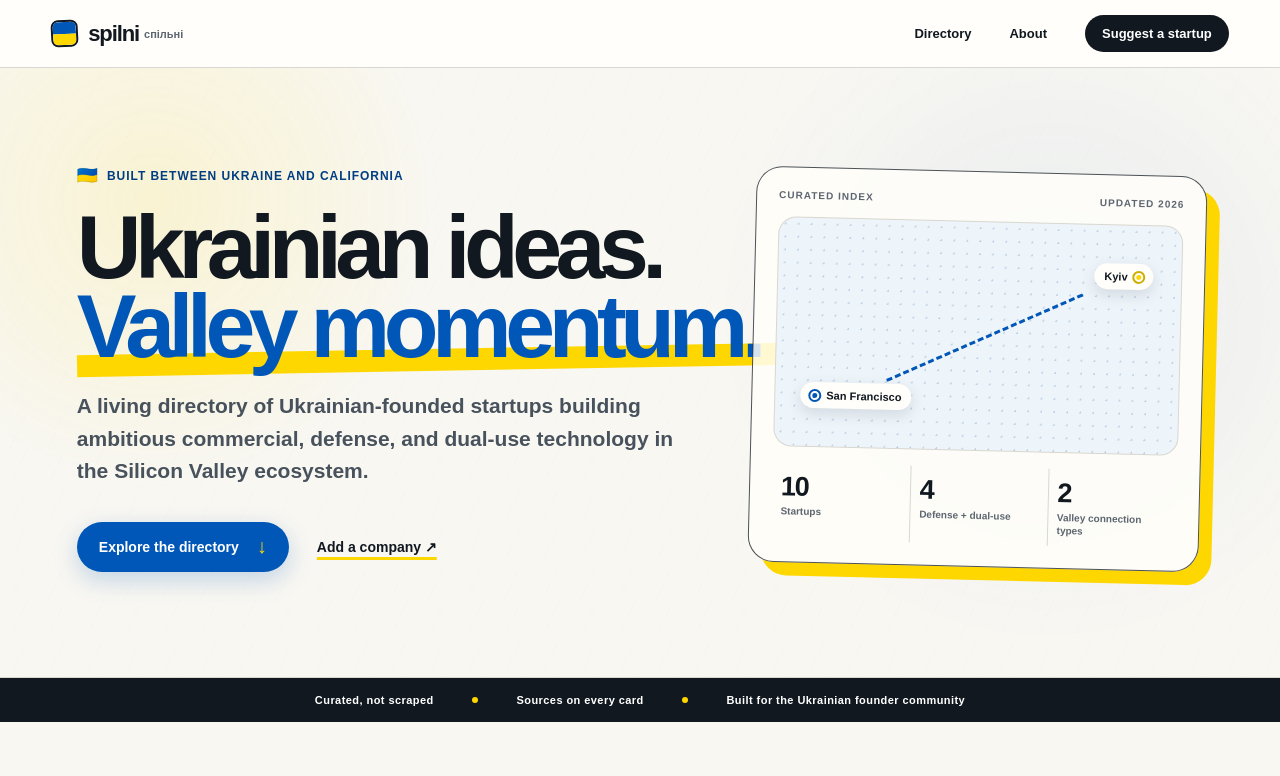
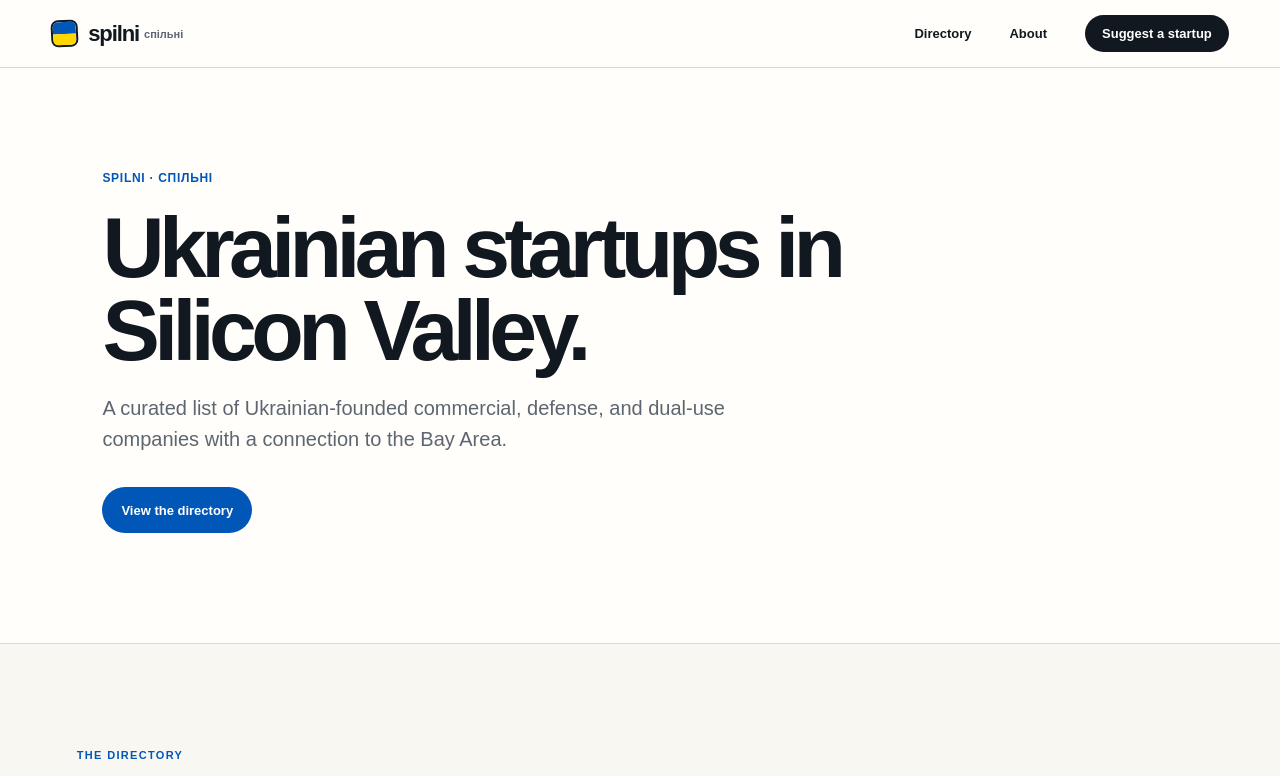
Before and after one commit to OlexG/spilni, a Next.js app: page / in a window 1280 px wide. Shown: the top 776 px of the page. Built offline with nearby package versions, Linux system fonts and the light colour scheme.

Commit message:
Simplify landing page hero

```diff
--- a/app/globals.css
+++ b/app/globals.css
@@ -72,59 +72,19 @@
 .nav-cta:hover { background: var(--blue); transform: translateY(-1px); }
 
 .hero {
-  position: relative;
-  display: grid;
-  min-height: 610px;
-  grid-template-columns: minmax(0, 1.14fr) minmax(340px, 0.86fr);
-  gap: clamp(40px, 6vw, 100px);
-  align-items: center;
-  overflow: hidden;
-  padding: 96px clamp(24px, 6vw, 96px) 104px;
+  min-height: 440px;
+  padding: 100px clamp(24px, 8vw, 128px) 110px;
   border-bottom: 1px solid var(--line);
+  background: var(--surface);
 }
 
-.hero-pattern {
-  position: absolute;
-  inset: 0;
-  pointer-events: none;
-  opacity: 0.38;
-  background:
-    radial-gradient(circle at 12% 22%, rgba(255, 215, 0, 0.34), transparent 24%),
-    radial-gradient(circle at 82% 40%, rgba(0, 87, 184, 0.16), transparent 31%),
-    linear-gradient(115deg, transparent 49.6%, rgba(0, 87, 184, 0.08) 49.7%, rgba(0, 87, 184, 0.08) 50.3%, transparent 50.4%);
-  background-size: auto, auto, 38px 38px;
-}
-
-.hero-copy, .hero-panel { position: relative; z-index: 1; }
-.hero-kicker { display: inline-flex; align-items: center; gap: 8px; color: var(--blue-dark); font-size: 12px; font-weight: 900; letter-spacing: 0.08em; text-transform: uppercase; }
-.hero-kicker span { font-size: 17px; }
-.hero h1 { max-width: 760px; margin: 22px 0 24px; font-size: clamp(50px, 7vw, 94px); font-weight: 900; letter-spacing: -0.072em; line-height: 0.88; }
-.hero h1 em { position: relative; color: var(--blue); font-style: normal; white-space: nowrap; }
-.hero h1 em::after { content: ""; position: absolute; z-index: -1; right: -3%; bottom: 5%; left: 0; height: 22%; background: var(--yellow); transform: rotate(-1deg); }
-.hero-copy > p { max-width: 650px; margin: 0; color: #48525c; font-size: clamp(17px, 1.8vw, 21px); font-weight: 600; line-height: 1.55; }
-.hero-actions { display: flex; align-items: center; gap: 28px; margin-top: 34px; }
-.primary-button { display: inline-flex; min-height: 50px; align-items: center; gap: 18px; padding: 0 22px; border-radius: 999px; background: var(--blue); color: white; font-size: 14px; font-weight: 900; box-shadow: 0 8px 24px rgba(0, 87, 184, 0.22); transition: transform 160ms ease, background 160ms ease; }
-.primary-button:hover { background: var(--blue-dark); transform: translateY(-2px); }
-.primary-button span { color: var(--yellow); font-size: 20px; }
-.text-link { font-size: 14px; font-weight: 900; text-decoration: underline; text-decoration-color: var(--yellow); text-decoration-thickness: 3px; text-underline-offset: 5px; }
-
-.hero-panel { padding: 22px; border: 1px solid rgba(17, 24, 32, 0.75); border-radius: 26px; background: rgba(255, 254, 250, 0.84); box-shadow: 13px 13px 0 var(--yellow); transform: rotate(1.4deg); }
-.panel-label { display: flex; justify-content: space-between; color: var(--muted); font-size: 10px; font-weight: 900; letter-spacing: 0.1em; text-transform: uppercase; }
-.panel-map { position: relative; min-height: 230px; margin: 16px 0; border: 1px solid var(--line); border-radius: 18px; background-color: #edf4fa; background-image: radial-gradient(rgba(0, 61, 130, 0.2) 1px, transparent 1px); background-size: 13px 13px; }
-.map-city { position: absolute; z-index: 2; display: flex; align-items: center; gap: 7px; padding: 7px 10px; border-radius: 999px; background: var(--surface); font-size: 11px; font-weight: 900; box-shadow: 0 5px 15px rgba(17, 24, 32, 0.12); }
-.map-city i { width: 9px; height: 9px; border: 2px solid var(--surface); border-radius: 50%; background: var(--blue); box-shadow: 0 0 0 2px var(--blue); }
-.map-city.kyiv { top: 38px; right: 28px; }
-.map-city.sf { bottom: 38px; left: 25px; }
-.map-city.kyiv i { background: var(--yellow); box-shadow: 0 0 0 2px #ccad00; }
-.map-line { position: absolute; top: 50%; left: 25%; width: 53%; border-top: 3px dashed var(--blue); transform: rotate(-25deg); }
-.panel-stats { display: grid; grid-template-columns: repeat(3, 1fr); gap: 8px; }
-.panel-stats div { padding: 9px; }
-.panel-stats div + div { border-left: 1px solid var(--line); }
-.panel-stats strong { display: block; font-size: 27px; letter-spacing: -0.05em; }
-.panel-stats span { display: block; margin-top: 3px; color: var(--muted); font-size: 10px; font-weight: 800; line-height: 1.25; }
-
-.trust-strip { display: flex; align-items: center; justify-content: center; gap: clamp(16px, 3vw, 42px); padding: 16px 24px; background: var(--ink); color: white; font-size: 11px; font-weight: 800; letter-spacing: 0.04em; text-align: center; }
-.trust-strip i { width: 6px; height: 6px; border-radius: 50%; background: var(--yellow); }
+.hero-copy { max-width: 900px; }
+.hero-kicker { color: var(--blue); font-size: 12px; font-weight: 800; letter-spacing: 0.06em; text-transform: uppercase; }
+.hero h1 { max-width: 840px; margin: 20px 0 22px; font-size: clamp(48px, 7vw, 86px); font-weight: 900; letter-spacing: -0.065em; line-height: 0.96; }
+.hero-copy > p { max-width: 680px; margin: 0; color: var(--muted); font-size: clamp(17px, 1.7vw, 20px); font-weight: 500; line-height: 1.55; }
+.hero-actions { margin-top: 32px; }
+.primary-button { display: inline-flex; min-height: 46px; align-items: center; padding: 0 19px; border-radius: 999px; background: var(--blue); color: white; font-size: 13px; font-weight: 800; transition: background 160ms ease; }
+.primary-button:hover { background: var(--blue-dark); }
 
 .directory { padding: 105px clamp(24px, 6vw, 96px) 120px; }
 .section-heading { display: flex; align-items: end; justify-content: space-between; gap: 50px; max-width: 1280px; margin: 0 auto 38px; }
@@ -196,8 +156,6 @@
 .footer-brand .brand-mark { width: 23px; height: 23px; border-radius: 6px; }
 
 @media (max-width: 1000px) {
-  .hero { grid-template-columns: 1fr; padding-top: 72px; }
-  .hero-panel { width: min(620px, calc(100% - 12px)); }
   .startup-grid { grid-template-columns: repeat(2, minmax(0, 1fr)); }
   .toolbar { align-items: stretch; flex-direction: column; }
   .search-field { min-height: 44px; }
@@ -208,15 +166,9 @@
   .site-header { min-height: 62px; padding-inline: 18px; }
   .brand small, nav > a:not(.nav-cta) { display: none; }
   .nav-cta { padding: 10px 13px; font-size: 11px; }
-  .hero { min-height: auto; gap: 54px; padding: 64px 22px 76px; }
-  .hero h1 { font-size: clamp(45px, 14vw, 67px); }
+  .hero { min-height: auto; padding: 72px 22px 78px; }
+  .hero h1 { font-size: clamp(43px, 13vw, 62px); }
   .hero-copy > p { font-size: 16px; }
-  .hero-actions { align-items: flex-start; flex-direction: column; gap: 21px; }
-  .hero-panel { padding: 16px; border-radius: 21px; box-shadow: 8px 8px 0 var(--yellow); }
-  .panel-map { min-height: 190px; }
-  .panel-stats strong { font-size: 22px; }
-  .trust-strip { align-items: flex-start; flex-direction: column; gap: 8px; text-align: left; }
-  .trust-strip i { display: none; }
   .directory { padding: 80px 18px 90px; }
   .section-heading { align-items: start; flex-direction: column; gap: 20px; }
   .filter-row { flex-wrap: nowrap; overflow-x: auto; padding-bottom: 3px; }
--- a/app/page.tsx
+++ b/app/page.tsx
@@ -1,5 +1,4 @@
 import StartupDirectory from "@/components/StartupDirectory";
-import { startups } from "@/lib/startups";
 
 function Mark() {
   return (
@@ -11,8 +10,6 @@
 }
 
 export default function Home() {
-  const defenseCount = startups.filter((startup) => startup.type !== "Commercial").length;
-
   return (
     <main>
       <header className="site-header">
@@ -29,39 +26,18 @@
       </header>
 
       <section className="hero" id="top">
-        <div className="hero-pattern" aria-hidden="true" />
         <div className="hero-copy">
-          <span className="hero-kicker"><span>🇺🇦</span> Built between Ukraine and California</span>
-          <h1>Ukrainian ideas.<br /><em>Valley momentum.</em></h1>
+          <span className="hero-kicker">Spilni · Спільні</span>
+          <h1>Ukrainian startups in Silicon Valley.</h1>
           <p>
-            A living directory of Ukrainian-founded startups building ambitious commercial,
-            defense, and dual-use technology in the Silicon Valley ecosystem.
+            A curated list of Ukrainian-founded commercial, defense, and dual-use companies
+            with a connection to the Bay Area.
           </p>
           <div className="hero-actions">
-            <a className="primary-button" href="#directory">Explore the directory <span>↓</span></a>
-            <a className="text-link" href="https://github.com/OlexG/spilni/issues/new?title=Suggest%20a%20startup">Add a company <span>↗</span></a>
-          </div>
-        </div>
-        <div className="hero-panel" aria-label="Directory summary">
-          <div className="panel-label"><span>Curated index</span><span>Updated 2026</span></div>
-          <div className="panel-map" aria-hidden="true">
-            <span className="map-city kyiv">Kyiv <i /></span>
-            <span className="map-line" />
-            <span className="map-city sf"><i /> San Francisco</span>
-          </div>
-          <div className="panel-stats">
-            <div><strong>{startups.length}</strong><span>Startups</span></div>
-            <div><strong>{defenseCount}</strong><span>Defense + dual-use</span></div>
-            <div><strong>2</strong><span>Valley connection types</span></div>
+            <a className="primary-button" href="#directory">View the directory</a>
           </div>
         </div>
       </section>
-
-      <div className="trust-strip" aria-label="Directory principles">
-        <span>Curated, not scraped</span><i />
-        <span>Sources on every card</span><i />
-        <span>Built for the Ukrainian founder community</span>
-      </div>
 
       <StartupDirectory />
 
```
